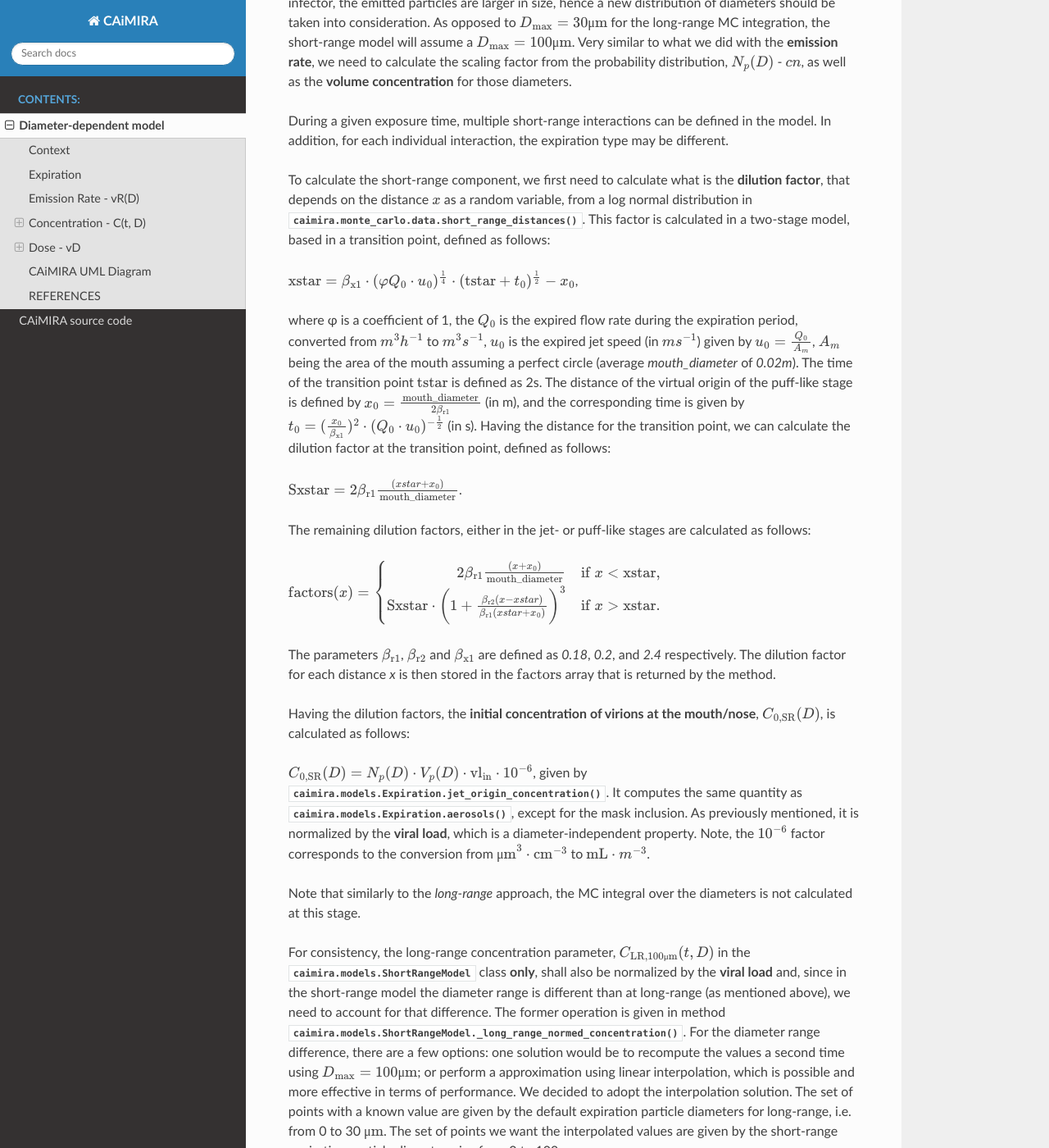
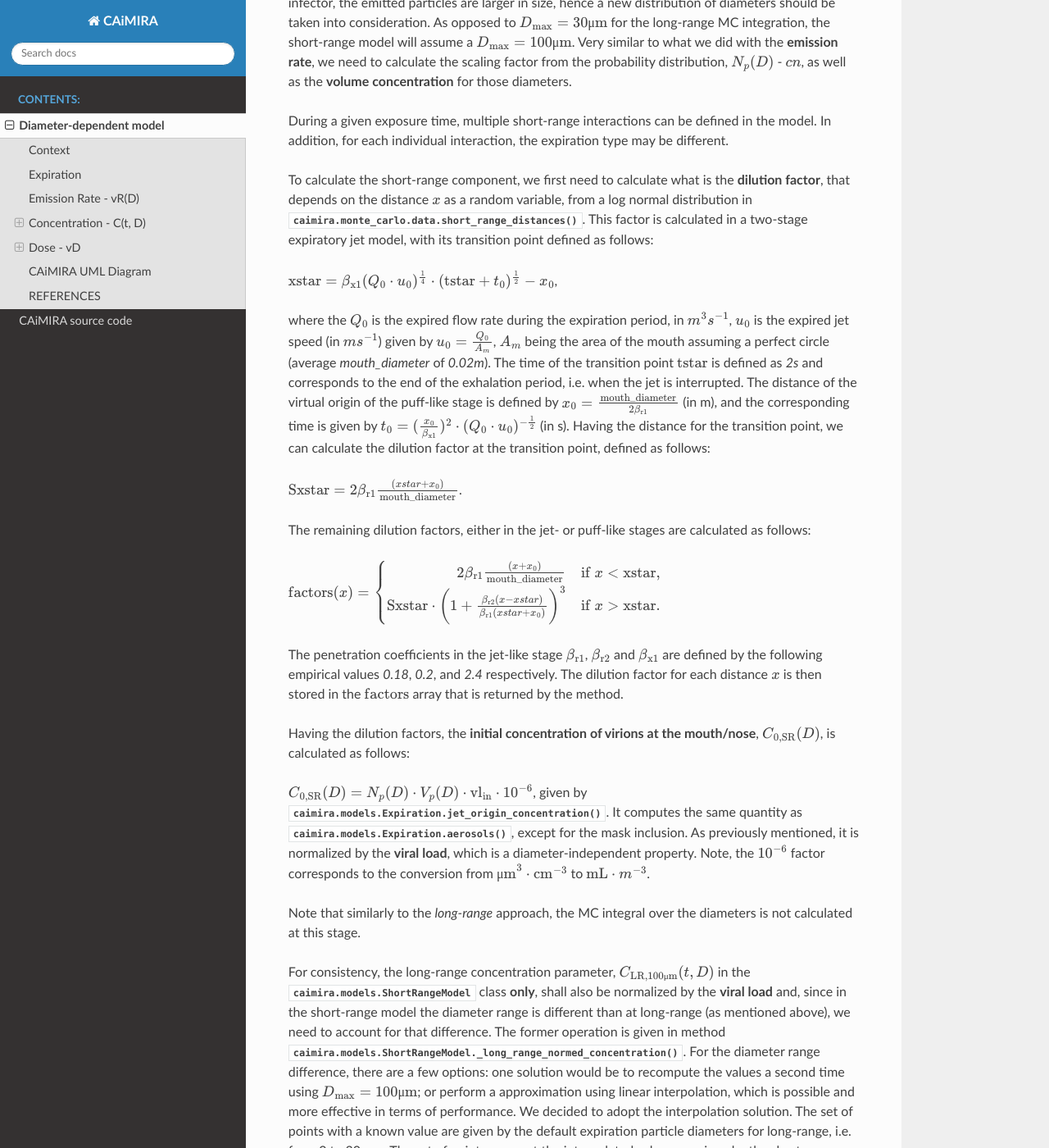
Before and after one commit to CERN/CAiMIRA, a Sphinx documentation site: the page built from caimira/docs/full_diameter_dependence.rst, in a window 1280 px wide and 1400 px high, scrolled down 4968 px. Shown: the whole window at 82% size. Built offline with Sphinx 7.4.7 and the Read the Docs theme 2.0.0, drawn with Linux system fonts in a browser that asks for light colours.

Commit message:
Updated docs text

```diff
--- a/caimira/docs/full_diameter_dependence.rst
+++ b/caimira/docs/full_diameter_dependence.rst
@@ -140,12 +140,12 @@ During a given exposure time, multiple short-range interactions can be defined i
 In addition, for each individual interaction, the expiration type may be different.
 
 To calculate the short-range component, we first need to calculate what is the **dilution factor**, that depends on the distance :math:`x` as a random variable, from a log normal distribution in :meth:`caimira.monte_carlo.data.short_range_distances`.
-This factor is calculated in a two-stage model, based in a transition point, defined as follows:
+This factor is calculated in a two-stage expiratory jet model, with its transition point defined as follows:
 
-:math:`\mathrm{xstar}=𝛽_{\mathrm{x1}} \cdot (φQ_{0} \cdot u_{0})^\frac{1}{4} \cdot (\mathrm{tstar} + t_{0})^\frac{1}{2} - x_{0}`,
+:math:`\mathrm{xstar}=𝛽_{\mathrm{x1}} (Q_{0} \cdot u_{0})^\frac{1}{4} \cdot (\mathrm{tstar} + t_{0})^\frac{1}{2} - x_{0}`,
 
-where φ is a coefficient of 1, the :math:`Q_{0}` is the expired flow rate during the expiration period, converted from :math:`m^{3} h^{-1}` to :math:`m^{3} s^{-1}`, :math:`u_{0}` is the expired jet speed (in :math:`m s^{-1}`) given by :math:`u_{0}=\frac{Q_{0}}{A_{m}}`, :math:`A_{m}` being the area of the mouth assuming a perfect circle (average `mouth_diameter` of `0.02m`).
-The time of the transition point :math:`\mathrm{tstar}` is defined as 2s. The distance of the virtual origin of the puff-like stage is defined by :math:`x_{0}=\frac{\textrm{mouth_diameter}}{2𝛽_{\mathrm{r1}}}` (in m), and the corresponding time is given by :math:`t_{0}=(\frac{x_{0}}{𝛽_{\mathrm{x1}}})^2 \cdot (Q_{0} \cdot u_{0})^{-\frac{1}{2}}` (in s).
+where the :math:`Q_{0}` is the expired flow rate during the expiration period, in :math:`m^{3} s^{-1}`, :math:`u_{0}` is the expired jet speed (in :math:`m s^{-1}`) given by :math:`u_{0}=\frac{Q_{0}}{A_{m}}`, :math:`A_{m}` being the area of the mouth assuming a perfect circle (average `mouth_diameter` of `0.02m`).
+The time of the transition point :math:`\mathrm{tstar}` is defined as `2s` and corresponds to the end of the exhalation period, i.e. when the jet is interrupted. The distance of the virtual origin of the puff-like stage is defined by :math:`x_{0}=\frac{\textrm{mouth_diameter}}{2𝛽_{\mathrm{r1}}}` (in m), and the corresponding time is given by :math:`t_{0}=(\frac{x_{0}}{𝛽_{\mathrm{x1}}})^2 \cdot (Q_{0} \cdot u_{0})^{-\frac{1}{2}}` (in s).
 Having the distance for the transition point, we can calculate the dilution factor at the transition point, defined as follows:
 
 :math:`\mathrm{Sxstar}=2𝛽_{\mathrm{r1}}\frac{(xstar + x_{0})}{\textrm{mouth_diameter}}`.
@@ -154,7 +154,7 @@ The remaining dilution factors, either in the jet- or puff-like stages are calcu
 
 :math:`\mathrm{factors}(x)=\begin{cases}\hfil 2𝛽_{\mathrm{r1}}\frac{(x + x_{0})}{\textrm{mouth_diameter}} & \textrm{if } x < \mathrm{xstar},\\\hfil \mathrm{Sxstar} \cdot \biggl(1 + \frac{𝛽_{\mathrm{r2}}(x - xstar)}{𝛽_{\mathrm{r1}}(xstar + x_{0})}\biggl)^3 & \textrm{if } x > \mathrm{xstar}.\end{cases}`
 
-The parameters :math:`𝛽_{\mathrm{r1}}`, :math:`𝛽_{\mathrm{r2}}` and :math:`𝛽_{\mathrm{x1}}` are defined as `0.18`, `0.2`, and `2.4` respectively. The dilution factor for each distance `x` is then stored in the :math:`\mathrm{factors}` array that is returned by the method.
+The penetration coefficients in the jet-like stage :math:`𝛽_{\mathrm{r1}}`, :math:`𝛽_{\mathrm{r2}}` and :math:`𝛽_{\mathrm{x1}}` are defined by the following empirical values `0.18`, `0.2`, and `2.4` respectively. The dilution factor for each distance :math:`x` is then stored in the :math:`\mathrm{factors}` array that is returned by the method.
 
 Having the dilution factors, the **initial concentration of virions at the mouth/nose**, :math:`C_{0, \mathrm{SR}}(D)`, is calculated as follows:
 
```
